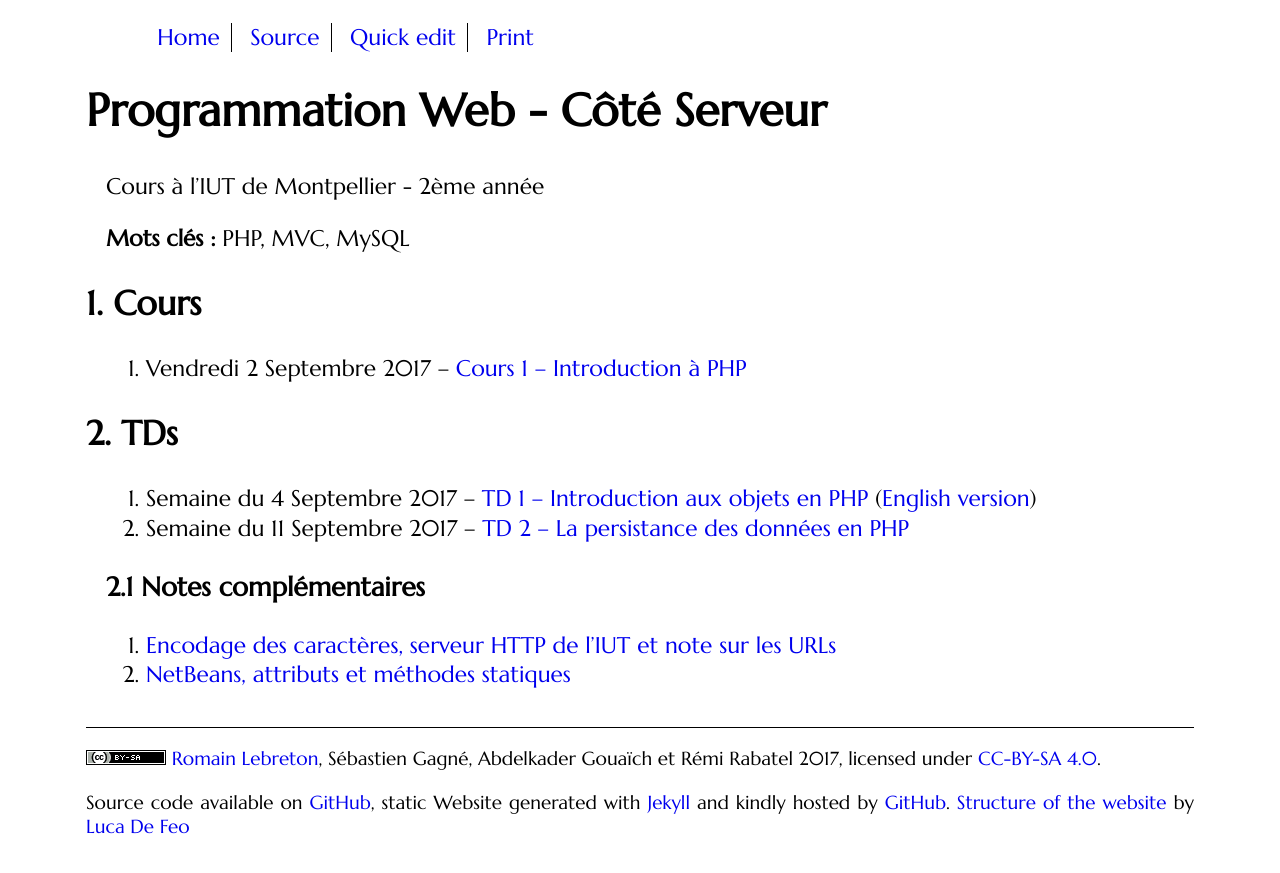
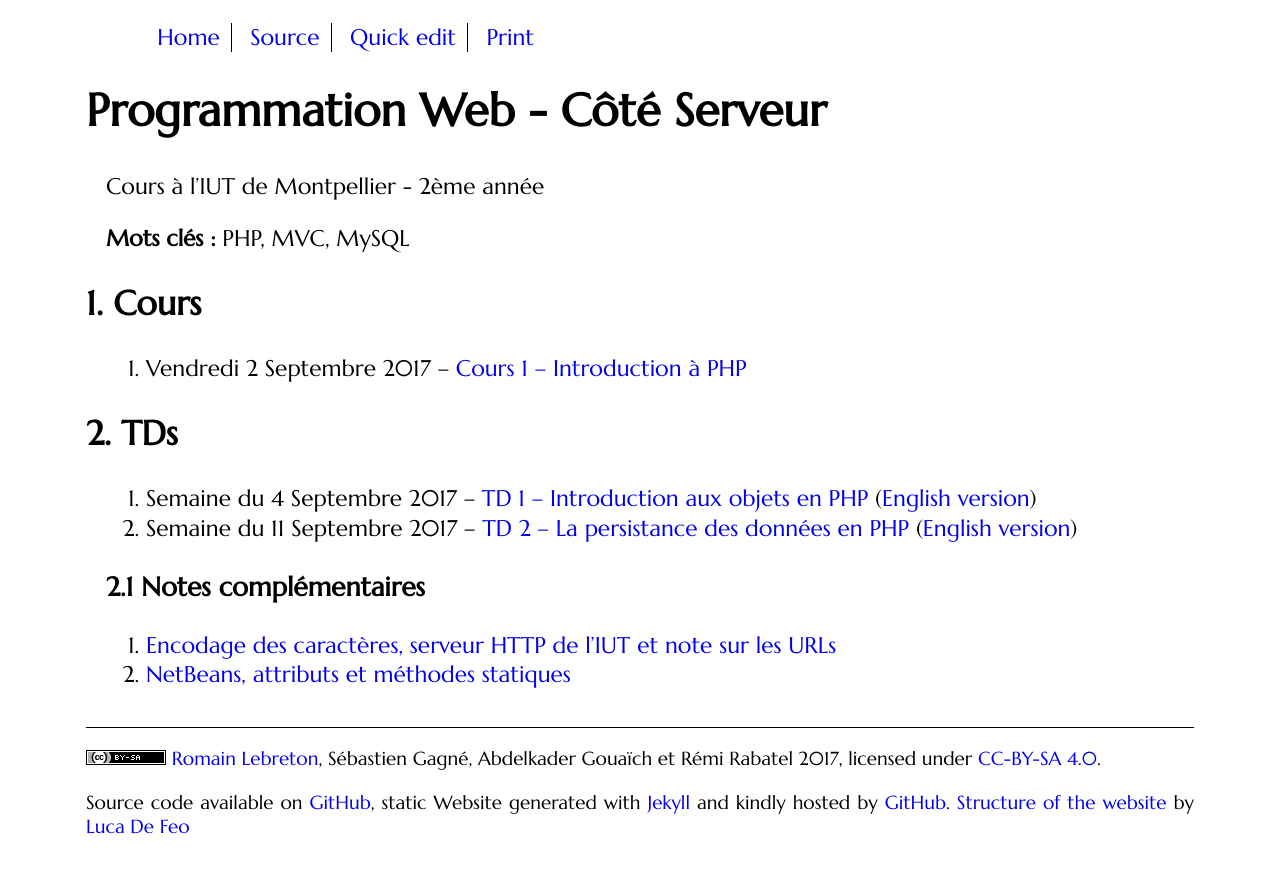
Before and after one commit to romainlebreton/R3.01-DeveloppementWeb, a Jekyll site: the page built from index.md, in a window 1280 px wide. Shown: the top 873 px of the page. Built offline with Jekyll 4.4.1, drawn with Linux system fonts in a browser that asks for light colours; some web fonts are replaced.

Commit message:
Tut2-en in index

```diff
--- a/index.md
+++ b/index.md
@@ -15,7 +15,7 @@ Cours à l'IUT de Montpellier - 2ème année
 ## TDs
 
 1. Semaine du 4 Septembre 2017 -- [TD 1 -- Introduction aux objets en PHP](tutorials/tutorial1.html) ([English version](tutorials/tutorial1-en.html))
-1. Semaine du 11 Septembre 2017 -- [TD 2 -- La persistance des données en PHP](tutorials/tutorial2.html)
+1. Semaine du 11 Septembre 2017 -- [TD 2 -- La persistance des données en PHP](tutorials/tutorial2.html) ([English version](tutorials/tutorial2-en.html))
 <!-- 1. Semaine du 18 Septembre 2017 -- [TD 3 -- Requêtes préparées et association de classes](tutorials/tutorial3.html) -->
 <!-- 1. Semaine du 25 Septembre 2017 --  [TD 4 -- Architecture MVC simple](tutorials/tutorial4.html) -->
 <!-- 1. Semaine du 02 Octobre 2017 --  [TD 5 -- Architecture MVC avancée 1/2](tutorials/tutorial5.html) -->
```
